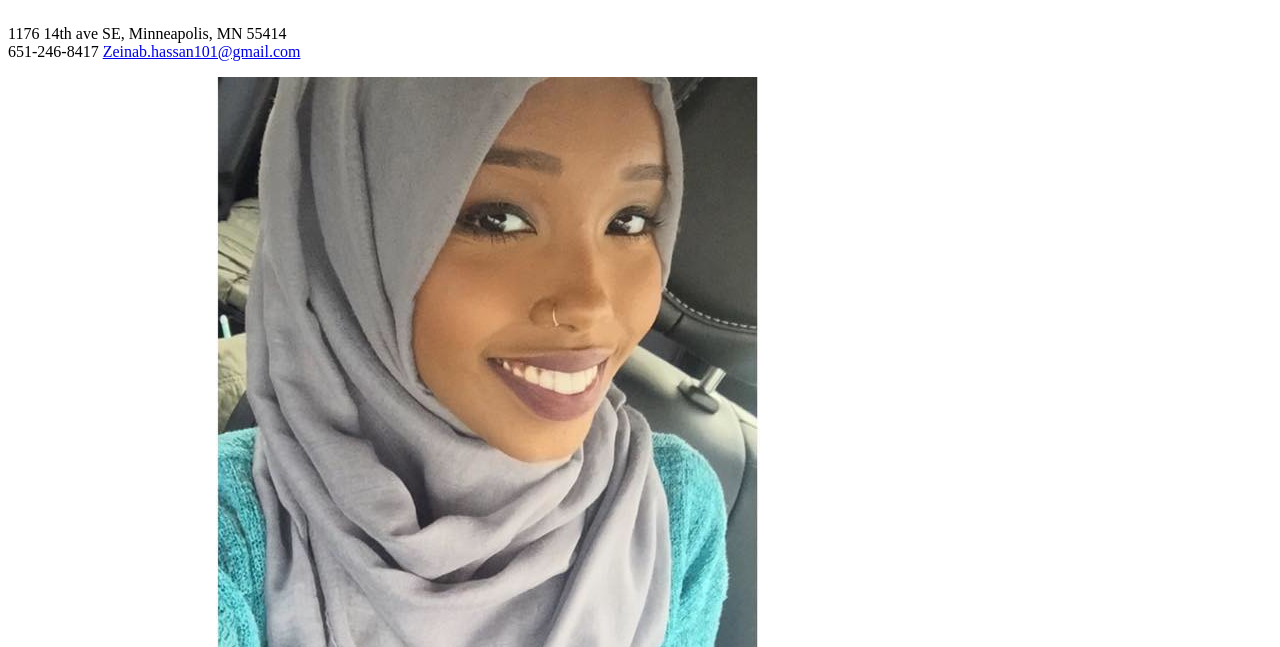
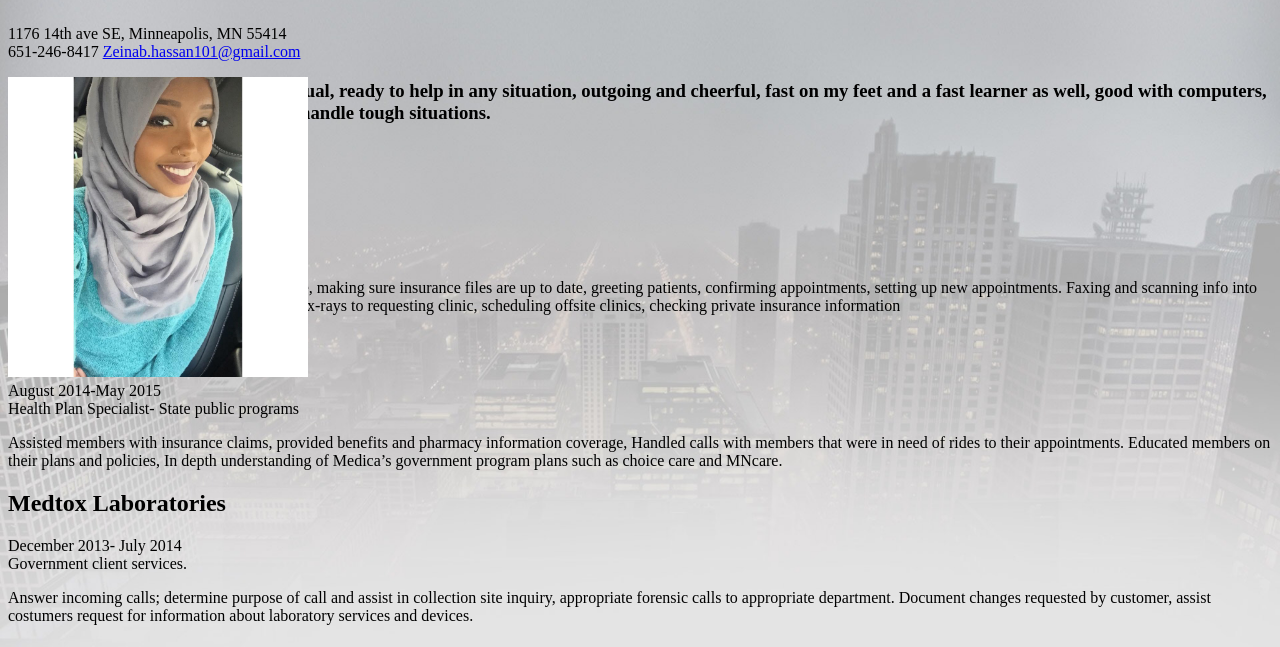
Before and after one commit to hassanz101/hassanz101.github.io, a plain HTML site: page index.html in a window 1280 px wide. Shown: the part 153-800 px from the top of the page. Drawn offline with Linux system fonts and the light colour scheme.

Commit message:
Update style.css

```diff
--- a/style.css
+++ b/style.css
@@ -5,15 +5,16 @@ h1 {
   text-align: center;
 }
 img {
-  height: auto;
-  width: auto;
-  position: static;
+  height: 300px;
+  width: 300px;
+  position: absolute;
   border: dark grey 5px;
   right: auto;
 }
 body {
-  background-image: ("backgroundimage.png");
+  background-image: url("backgroundimage.png");
   background-size: cover;
+  background-repeat: no-repeat;
 }
 .skill, .workexperience, .extracurricular, .volunteer {
 border-top-color: inherit;
```
